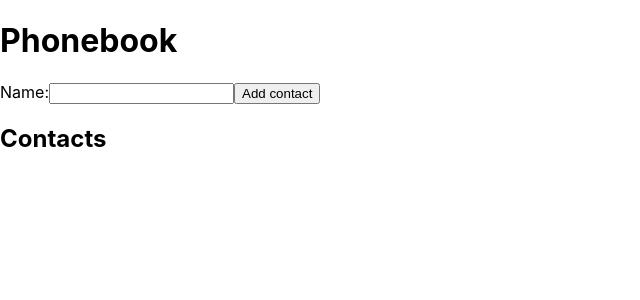
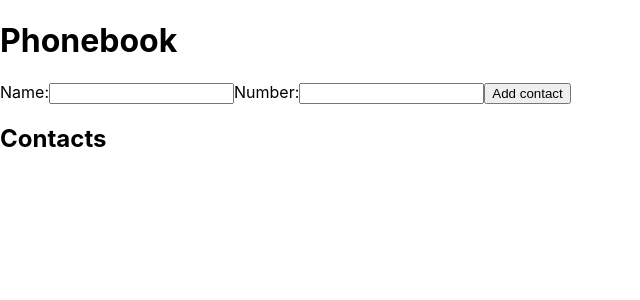
Before and after one commit to vladislav-slobodenjuk/goit-fs78-react-hw-02-phonebook, a React (Create React App) app: page / in a window 1280 px wide. Shown: the top 300 px of the page, without its empty margins (0-640 px from the left). Built offline with nearby package versions, Linux system fonts and the light colour scheme.

Commit message:
add number

```diff
--- a/src/components/App.jsx
+++ b/src/components/App.jsx
@@ -5,6 +5,7 @@
   state = {
     contacts: [],
     name: '',
+    number: '',
   };
 
   handleInputChange = ({ target }) => {
@@ -13,13 +14,18 @@
 
   handleSubmit = e => {
     e.preventDefault();
-    const { name, contacts } = this.state;
-    this.setState({ contacts: [...contacts, { name, id: nanoid() }] });
-    this.setState({ name: '' });
+    const { name, number, contacts } = this.state;
+
+    this.setState({
+      contacts: [...contacts, { name, number, id: nanoid() }],
+      name: '',
+      number: '',
+    });
+    // this.setState({ name: '' });
   };
 
   render() {
-    const { contacts } = this.state;
+    const { contacts, name, number } = this.state;
 
     return (
       <div>
@@ -35,9 +41,23 @@
             <input
               type="text"
               name="name"
-              pattern="^[a-zA-Zа-яА-Я]+(([' -][a-zA-Zа-яА-Я ])?[a-zA-Zа-яА-Я]*)*$"
+              // pattern="^[a-zA-Zа-яА-Я]+(([' -][a-zA-Zа-яА-Я ])?[a-zA-Zа-яА-Я]*)*$"
               title="Name may contain only letters, apostrophe, dash and spaces. For example Adrian, Jacob Mercer, Charles de Batz de Castelmore d'Artagnan"
               required
+              value={name}
+              onChange={this.handleInputChange}
+            />
+          </label>
+
+          <label>
+            Number:
+            <input
+              type="tel"
+              name="number"
+              // pattern="\+?\d{1,4}?[-.\s]?\(?\d{1,3}?\)?[-.\s]?\d{1,4}[-.\s]?\d{1,4}[-.\s]?\d{1,9}"
+              title="Phone number must be digits and can contain spaces, dashes, parentheses and can start with +"
+              required
+              value={number}
               onChange={this.handleInputChange}
             />
           </label>
@@ -49,8 +69,10 @@
         {/* <ComponentList .../> */}
 
         <ul>
-          {contacts.map(({ id, name }) => (
-            <li key={id}>{name}</li>
+          {contacts.map(({ id, name, number }) => (
+            <li key={id}>
+              {name}: {number}
+            </li>
           ))}
         </ul>
       </div>
```
